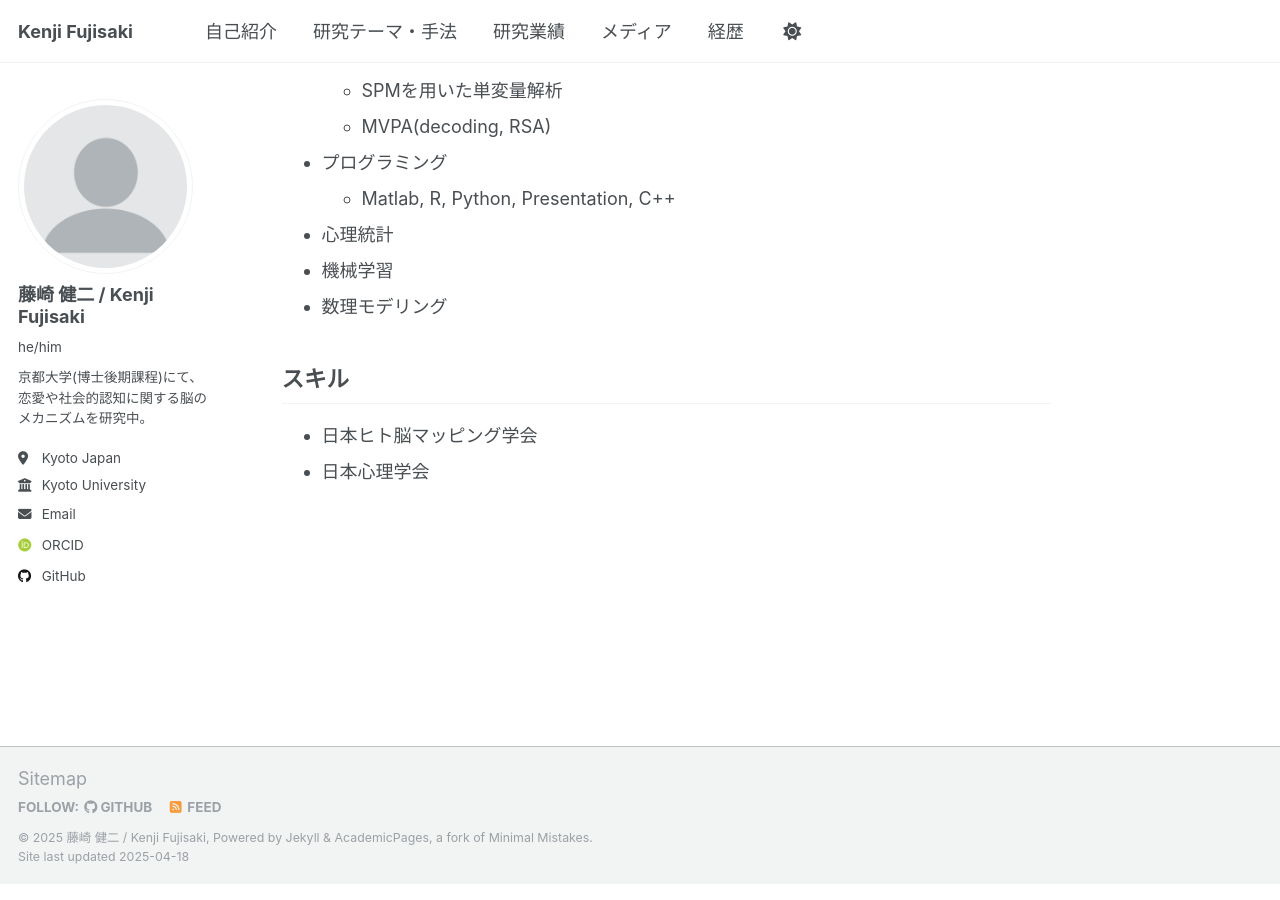
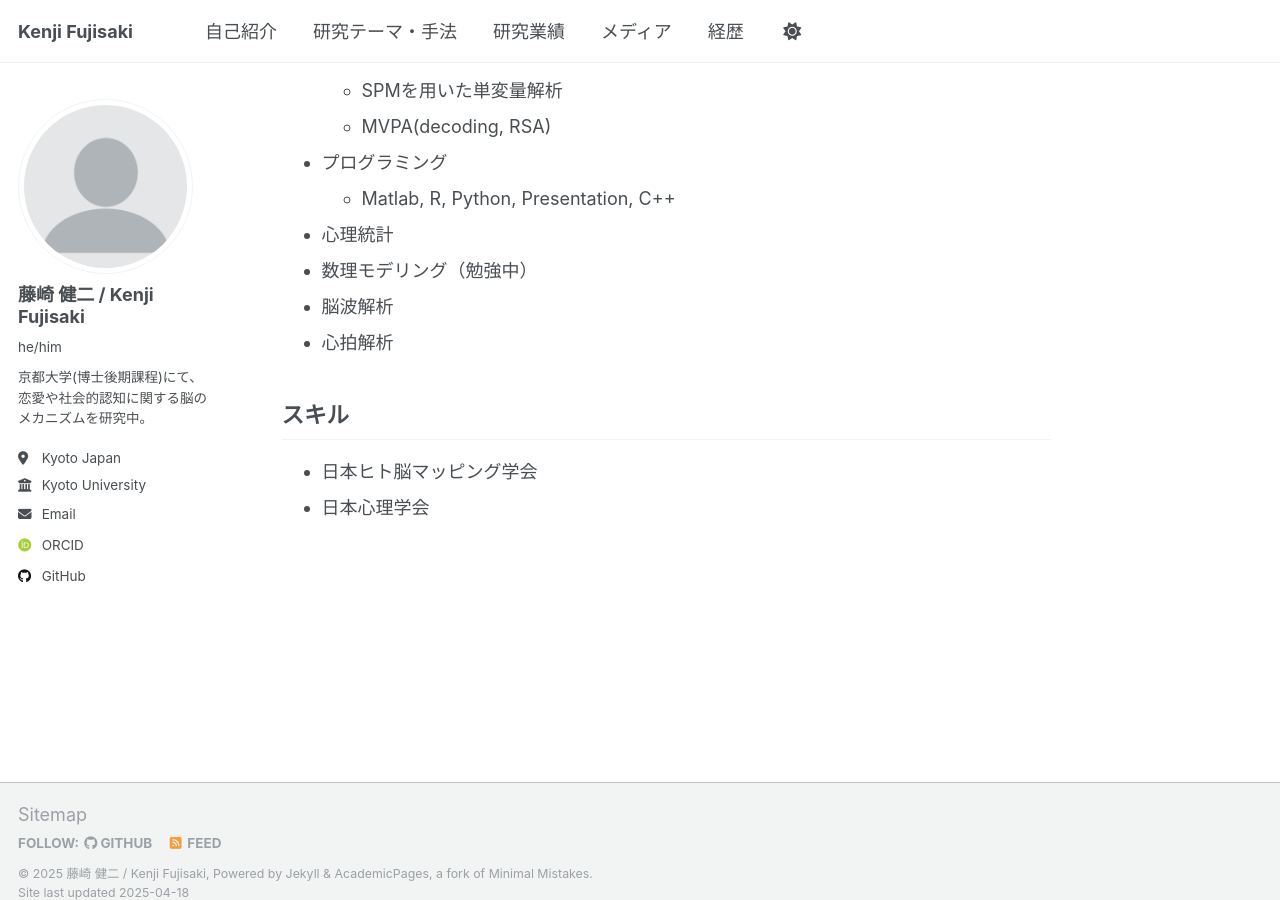
Before and after one commit to kenjifujisaki-research/kenjifujisaki-research.github.io, a Jekyll site: the page built from _pages/research.md, in a window 1280 px wide and 900 px high, scrolled down 533 px. Built offline with Jekyll 4.4.1, drawn with Linux system fonts in a browser that asks for light colours; some web fonts are replaced.

Commit message:
Update research.md

```diff
--- a/_pages/research.md
+++ b/_pages/research.md
@@ -21,8 +21,9 @@ author_profile: true
 - プログラミング
   - Matlab, R, Python, Presentation, C++
 - 心理統計
-- 機械学習
-- 数理モデリング
+- 数理モデリング（勉強中）
+- 脳波解析
+- 心拍解析
 
 ## スキル
 - 日本ヒト脳マッピング学会
```
